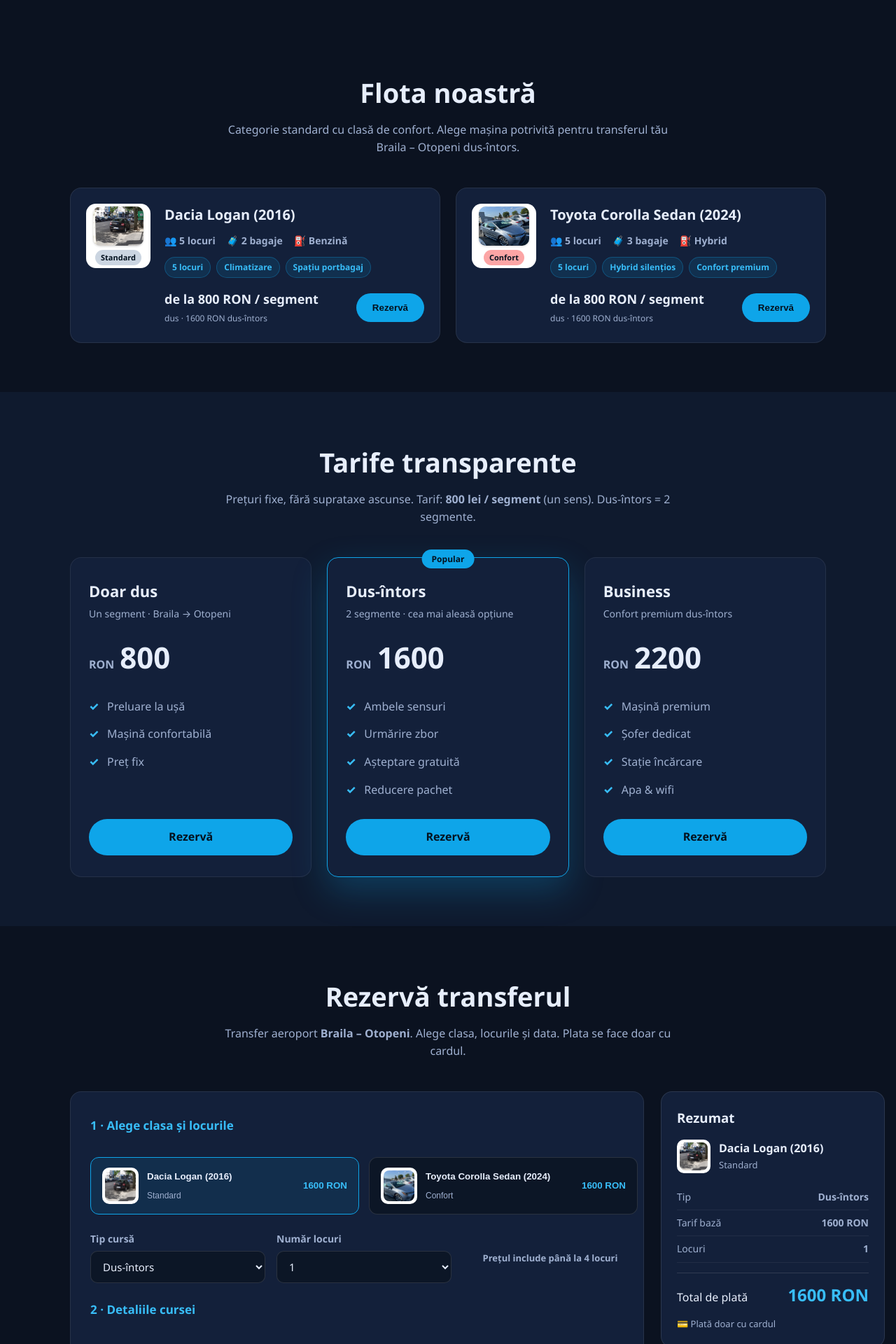
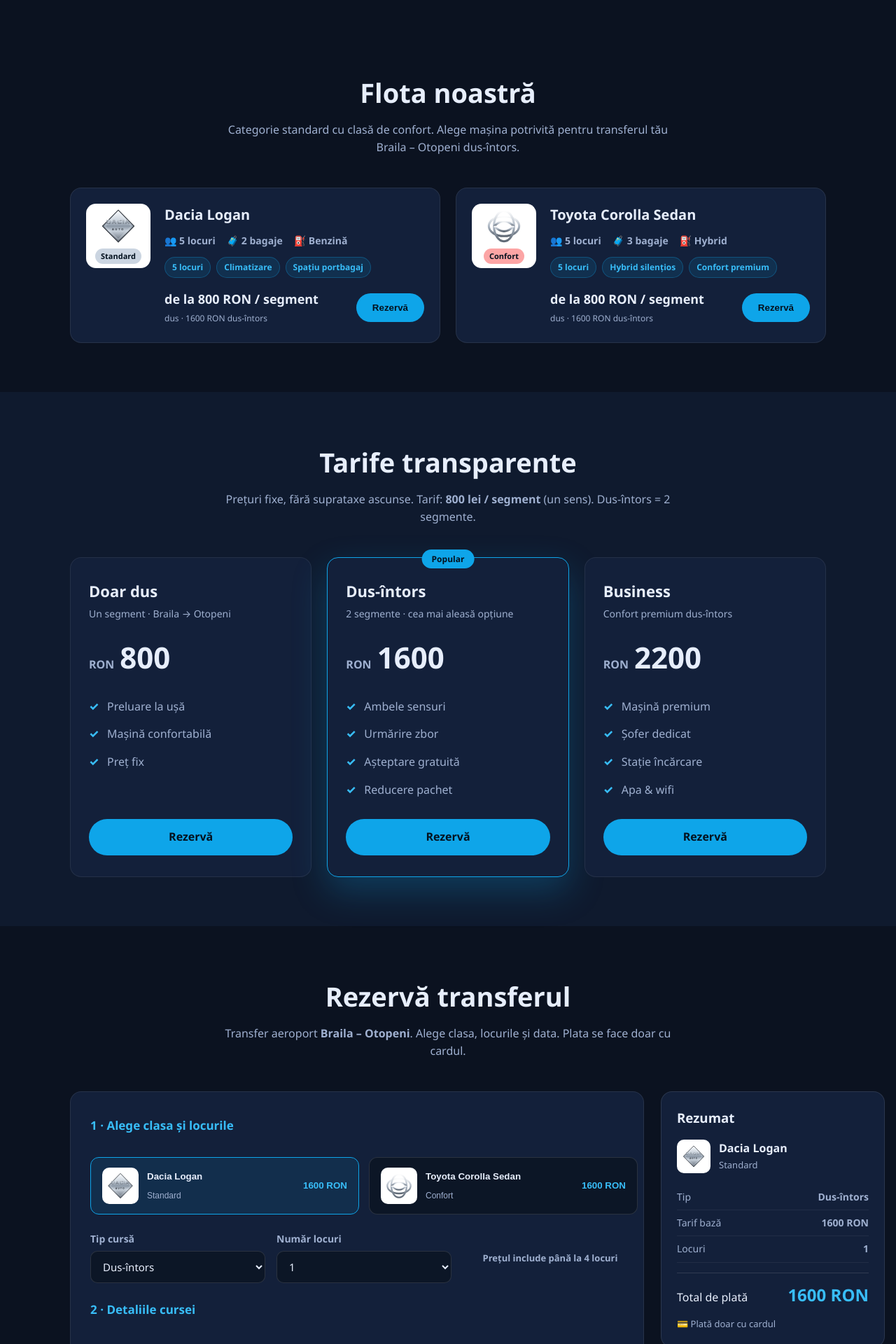
Before and after one commit to ionuteuro/srs-transfer, a React (Vite) app: page / in a window 1280 px wide. Shown: the part 1204-3124 px from the top of the page at 70% size. Built offline with nearby package versions, Linux system fonts and the light colour scheme.

Commit message:
Revenire la sigle oficiale Dacia/Toyota (fara poze), aranjare in cutii albe

```diff
--- a/src/components/Booking.jsx
+++ b/src/components/Booking.jsx
@@ -190,7 +190,7 @@
                   className={`vehicle ${vehicle === v.id ? 'vehicle--on' : ''}`}
                   onClick={() => setVehicle(v.id)}
                 >
-                  <span className="vehicle__logo"><img className="vehicle__img" src={v.image} alt={`${v.brand} ${v.model}`} /></span>
+                  <span className="vehicle__logo"><v.Logo size={40} /></span>
                   <span className="vehicle__name">{v.brand} {v.model}</span>
                   <span className="vehicle__cls">{v.cls}</span>
                   <span className="vehicle__price">
@@ -323,7 +323,7 @@
           <aside className="summary">
             <h3>Rezumat</h3>
             <div className="summary__car">
-              <span className="summary__logo"><img className="summary__img" src={car.image} alt={`${car.brand} ${car.model}`} /></span>
+              <span className="summary__logo"><car.Logo size={34} /></span>
               <div>
                 <strong>{car.brand} {car.model}</strong>
                 <span>{car.cls}</span>
--- a/src/components/Fleet.jsx
+++ b/src/components/Fleet.jsx
@@ -23,7 +23,7 @@
           {cars.map((c) => (
             <article className="car" key={c.id}>
               <div className="car__logo">
-                <img className="car__img" src={c.image} alt={`${c.brand} ${c.model}`} />
+                <c.Logo size={52} />
                 <span className={`car__cls car__cls--${c.id}`}>{c.cls}</span>
               </div>
               <div className="car__body">
--- a/src/components/Logos.jsx
+++ b/src/components/Logos.jsx
@@ -63,7 +63,7 @@
       />
       <text
         x="60"
-        y="58"
+        y="54"
         textAnchor="middle"
         fontFamily="Arial, Helvetica, sans-serif"
         fontWeight="800"
@@ -77,7 +77,7 @@
       </text>
       <text
         x="60"
-        y="80"
+        y="74"
         textAnchor="middle"
         fontFamily="Arial, Helvetica, sans-serif"
         fontWeight="600"
--- a/src/data/vehicles.js
+++ b/src/data/vehicles.js
@@ -1,13 +1,12 @@
-import daciaImg from '../assets/cars/dacia-logan-2016.jpg'
-import toyotaImg from '../assets/cars/toyota-corolla-2024.jpg'
+import { ToyotaLogo, DaciaLogo } from '../components/Logos.jsx'
 
 export const vehicles = [
   {
     id: 'logan',
     brand: 'Dacia',
-    model: 'Logan (2016)',
+    model: 'Logan',
     cls: 'Standard',
-    image: daciaImg,
+    Logo: DaciaLogo,
     seats: 5,
     bags: 2,
     fuel: 'Benzină',
@@ -18,9 +17,9 @@
   {
     id: 'corolla',
     brand: 'Toyota',
-    model: 'Corolla Sedan (2024)',
+    model: 'Corolla Sedan',
     cls: 'Confort',
-    image: toyotaImg,
+    Logo: ToyotaLogo,
     seats: 5,
     bags: 3,
     fuel: 'Hybrid',
--- a/src/index.css
+++ b/src/index.css
@@ -276,14 +276,6 @@
 }
 .car__cls--logan { background: #cbd5e1; }
 .car__cls--corolla { background: #fca5a5; }
-.car__img {
-  width: 72px;
-  height: 56px;
-  object-fit: cover;
-  border-radius: 10px;
-  background: #e5e7eb;
-  box-shadow: 0 1px 3px rgba(0,0,0,.18);
-}
 .car__body { flex: 1; display: flex; flex-direction: column; }
 .car__body h3 { margin: 0 0 10px; font-size: 20px; }
 .car__specs { list-style: none; display: flex; gap: 16px; padding: 0; margin: 0 0 12px; color: var(--muted); font-size: 14px; font-weight: 600; flex-wrap: wrap; }
@@ -325,8 +317,7 @@
   transition: border-color .2s, background .2s;
 }
 .vehicle--on { border-color: var(--primary); background: rgba(14,165,233,.1); }
-.vehicle__logo { grid-area: logo; background: #fff; border-radius: 10px; padding: 4px; width: 52px; height: 52px; display: flex; align-items: center; justify-content: center; }
-.vehicle__img { width: 44px; height: 44px; object-fit: cover; border-radius: 8px; }
+.vehicle__logo { grid-area: logo; background: #fff; border-radius: 10px; padding: 6px; width: 52px; height: 52px; display: flex; align-items: center; justify-content: center; }
 .vehicle__name { grid-area: name; font-weight: 700; }
 .vehicle__cls { grid-area: cls; color: var(--muted); font-size: 12px; }
 .vehicle__price { grid-area: price; font-weight: 800; color: var(--accent); }
@@ -366,8 +357,7 @@
 }
 .summary h3 { margin: 0 0 16px; }
 .summary__car { display: flex; align-items: center; gap: 12px; margin-bottom: 16px; }
-.summary__logo { background: #fff; border-radius: 10px; padding: 4px; width: 48px; height: 48px; display: flex; align-items: center; justify-content: center; }
-.summary__img { width: 40px; height: 40px; object-fit: cover; border-radius: 8px; }
+.summary__logo { background: #fff; border-radius: 10px; padding: 6px; width: 48px; height: 48px; display: flex; align-items: center; justify-content: center; }
 .summary__car div { display: flex; flex-direction: column; }
 .summary__car span { color: var(--muted); font-size: 13px; }
 .summary__list { list-style: none; padding: 0; margin: 0 0 14px; }
```
Also changed, not shown: src/assets/cars/dacia-logan-2016.jpg (deleted), src/assets/cars/toyota-corolla-2024.jpg (deleted).
